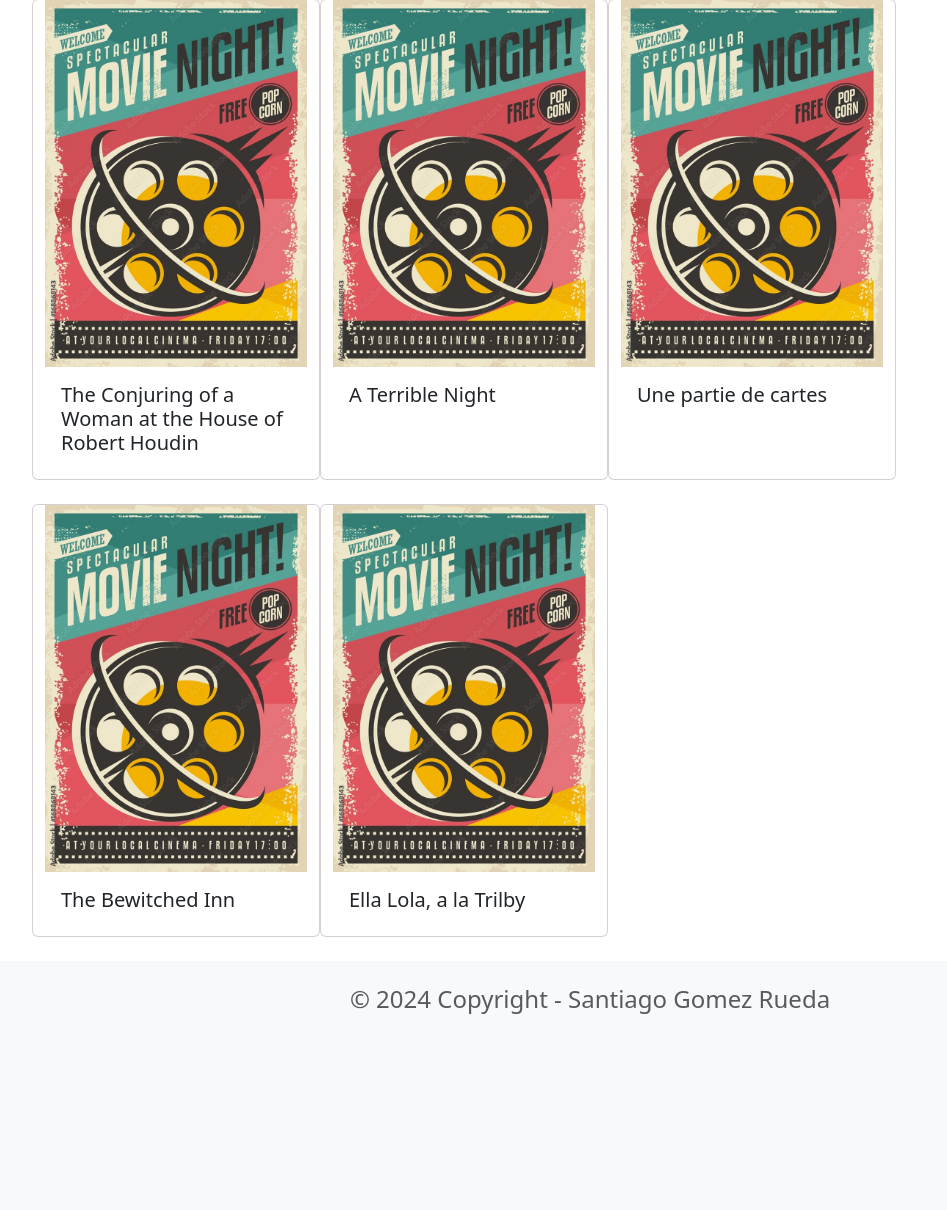
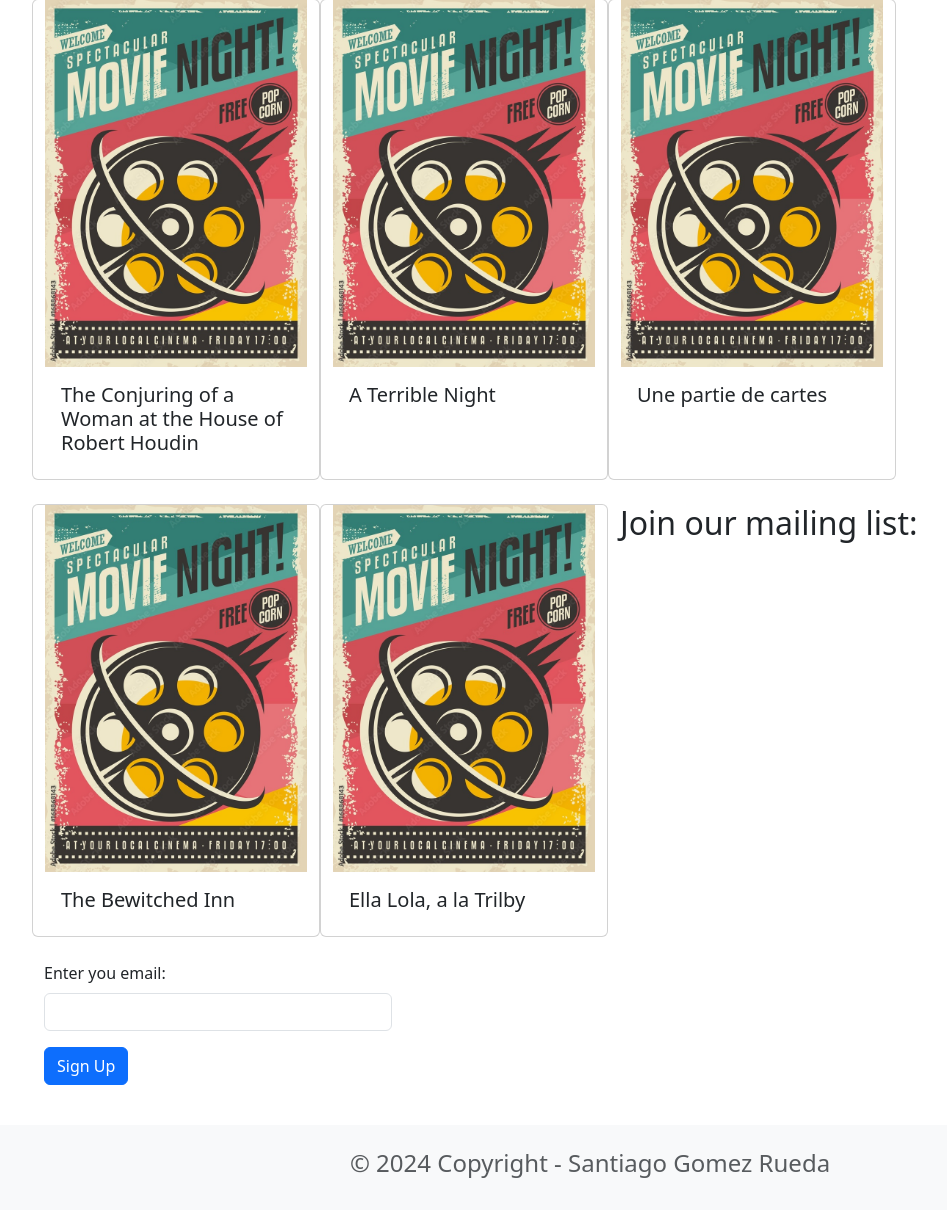
Before and after one commit to santiagosteam5/MovieReviewsProject, a Django app: template moviereviewsproject/movie/templates/home.html in a window 1280 px wide. Shown: the part 2917-4127 px from the top of the page, without its empty margins (50-997 px from the left). Before the commit the page ends 3931 px from the top, so only its background shows below. Run offline with Django 5.2, Linux system fonts and the light colour scheme; the template is opened without the code that fills it: values that come from a table or form of the project are taken from there, others are empty; data comes from the database, SQL or seed files in the repository; both versions use the stored data as it was after the commit.

Commit message:
Added signup Statistics for genres

```diff
--- a/moviereviewsproject/movie/templates/base.html
+++ b/moviereviewsproject/movie/templates/base.html
@@ -5,7 +5,7 @@
 
 <nav class="navbar navbar-expand-lg bg-body-tertiary">
     <div class="container-fluid">
-        <a class="navbar-brand" href="">
+        <a class="navbar-brand" href="{% url 'home' %}">
             {% load static %}
             <img src="{% static 'images/home.png' %}" alt="" width="30" height="24"
                  class="d-inline-block align-text-top"/>
@@ -43,4 +43,7 @@
         <div class="row">
             <div class="text-center p-4">
                 <h4>&copy 2024 Copyright - Santiago Gomez Rueda</h4>
+            </div>
         </div>
+    </div>
+</footer>
--- a/moviereviewsproject/movie/templates/home.html
+++ b/moviereviewsproject/movie/templates/home.html
@@ -26,8 +26,18 @@
                 </div>
             </div>
         {% endfor %}
+        <br>
+        <br>
+        <br>
+        <h2>Join our mailing list:</h2>
+        <form action="{% url 'signup' %}">
+            <div class="mb-3">
+                <label for="email" class="form-label">Enter you email:</label>
+                <input type="email" class="form-control" name="email"/>
+            </div>
+            <button type="submit" class="btn btn-primary">Sign Up</button>
+        </form>
     </div>
-
 </div>
 
 {% endblock %}
--- /dev/null
+++ b/moviereviewsproject/movie/templates/signup.html
@@ -0,0 +1,2 @@
+<h2>Added {{ email }} to mailing list</h2>
+<a href="{% url 'home' %}">Home</a>
--- a/moviereviewsproject/movie/views.py
+++ b/moviereviewsproject/movie/views.py
@@ -80,4 +80,8 @@ def statistics_views(request):
     graphicg = base64.b64encode(imagegenre_png)
     graphicg = graphicg.decode('utf-8')
 
-    return render(request, 'statistics.html', {'graphig':graphic})
+    return render(request, 'statistics.html', {'graphic':graphic, 'graphicg':graphicg})
+
+def signup(request):
+    email = request.GET.get('email')
+    return render(request, 'signup.html', {'email':email})
--- a/moviereviewsproject/moviereviewsproject/urls.py
+++ b/moviereviewsproject/moviereviewsproject/urls.py
@@ -23,12 +23,16 @@ from django.conf import settings
 
 urlpatterns = [
     path('admin/', admin.site.urls),
-    path('', movieViews.home),
+
+    path('', movieViews.home, name='home'),
+
     path('about/', movieViews.about),
 
     path('news/', include('news.urls')),
 
     path('statistics/', movieViews.statistics_views, name='statistics'),
+
+    path('signup/', movieViews.signup, name='signup'),
 ]
 
 urlpatterns += static(settings.MEDIA_URL, document_root=settings.MEDIA_ROOT)
```
Also changed, not shown: moviereviewsproject/db.sqlite3.
